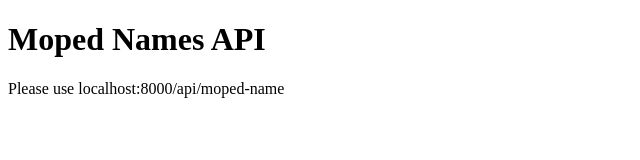
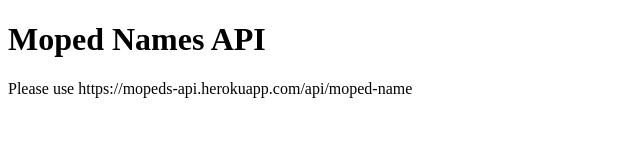
Before and after one commit to ronaldconn/mopeds-api, a website: page index.html in a window 1280 px wide. Shown: the whole page, without its empty margins (0-640 px from the left). Drawn offline with Linux system fonts and the light colour scheme.

Commit message:
updated api access info

```diff
--- a/index.html
+++ b/index.html
@@ -8,7 +8,7 @@
 </head>
 <body>
     <h1>Moped Names API</h1>
-    <p>Please use localhost:8000/api/moped-name</p>
+    <p>Please use https://mopeds-api.herokuapp.com/api/moped-name</p>
 
 </body>
 </html>
```
